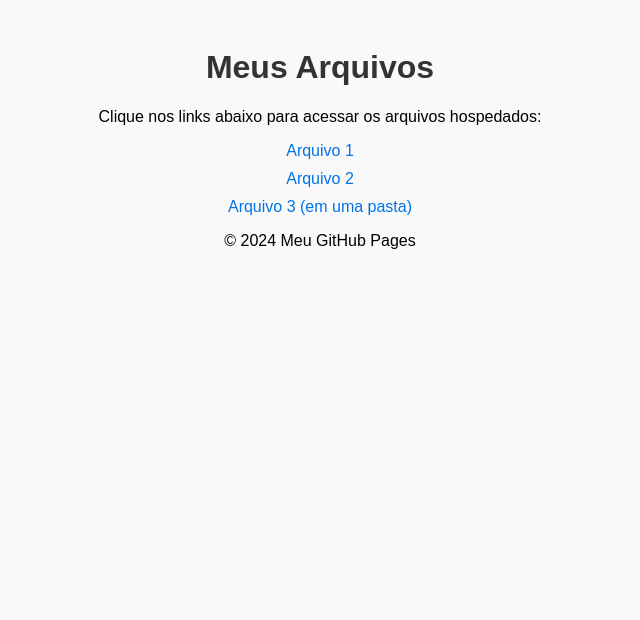
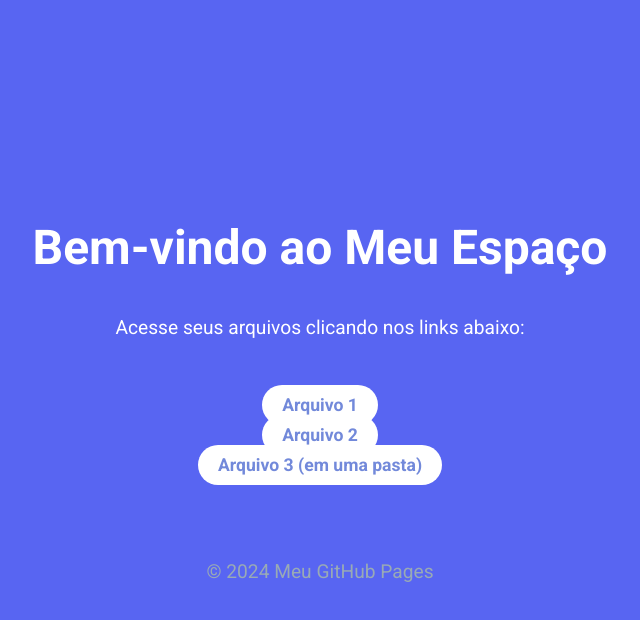
Before and after one commit to OlhaoRaposo/OlhaoRaposo.github.io, a plain HTML site: page index.html in a window 1280 px wide. Shown: the whole page, without its empty margins (320-960 px from the left). Drawn offline with Linux system fonts and the light colour scheme.

Commit message:
Update index.html

```diff
--- a/index.html
+++ b/index.html
@@ -4,19 +4,32 @@
 <head>
     <meta charset="UTF-8">
     <meta name="viewport" content="width=device-width, initial-scale=1.0">
-    <title>Arquivos do GitHub Pages</title>
+    <title>Meus Arquivos</title>
+    <link href="https://fonts.googleapis.com/css2?family=Roboto:wght@400;700&display=swap" rel="stylesheet">
     <style>
         body {
-            font-family: Arial, sans-serif;
+            margin: 0;
+            font-family: 'Roboto', sans-serif;
+            background-color: #5865F2;
+            color: #ffffff;
+            display: flex;
+            flex-direction: column;
+            align-items: center;
+            justify-content: center;
+            height: 100vh;
             text-align: center;
-            padding: 20px;
-            background-color: #f9f9f9;
         }
         h1 {
-            color: #333;
+            font-size: 3rem;
+            font-weight: 700;
+            margin-bottom: 20px;
+        }
+        p {
+            font-size: 1.2rem;
+            margin-bottom: 30px;
         }
         ul {
-            list-style-type: none;
+            list-style: none;
             padding: 0;
         }
         li {
@@ -24,16 +37,29 @@
         }
         a {
             text-decoration: none;
-            color: #0073e6;
+            color: #7289da;
+            font-size: 1.1rem;
+            font-weight: 700;
+            background-color: #ffffff;
+            padding: 10px 20px;
+            border-radius: 20px;
+            transition: all 0.3s ease;
         }
         a:hover {
-            text-decoration: underline;
+            background-color: #7289da;
+            color: #ffffff;
+            transform: scale(1.1);
+        }
+        footer {
+            margin-top: 40px;
+            font-size: 0.9rem;
+            color: #99aab5;
         }
     </style>
 </head>
 <body>
-    <h1>Meus Arquivos</h1>
-    <p>Clique nos links abaixo para acessar os arquivos hospedados:</p>
+    <h1>Bem-vindo ao Meu Espaço</h1>
+    <p>Acesse seus arquivos clicando nos links abaixo:</p>
     <ul>
         <li><a href="arquivo1.html" target="_blank">Arquivo 1</a></li>
         <li><a href="arquivo2.html" target="_blank">Arquivo 2</a></li>
```
